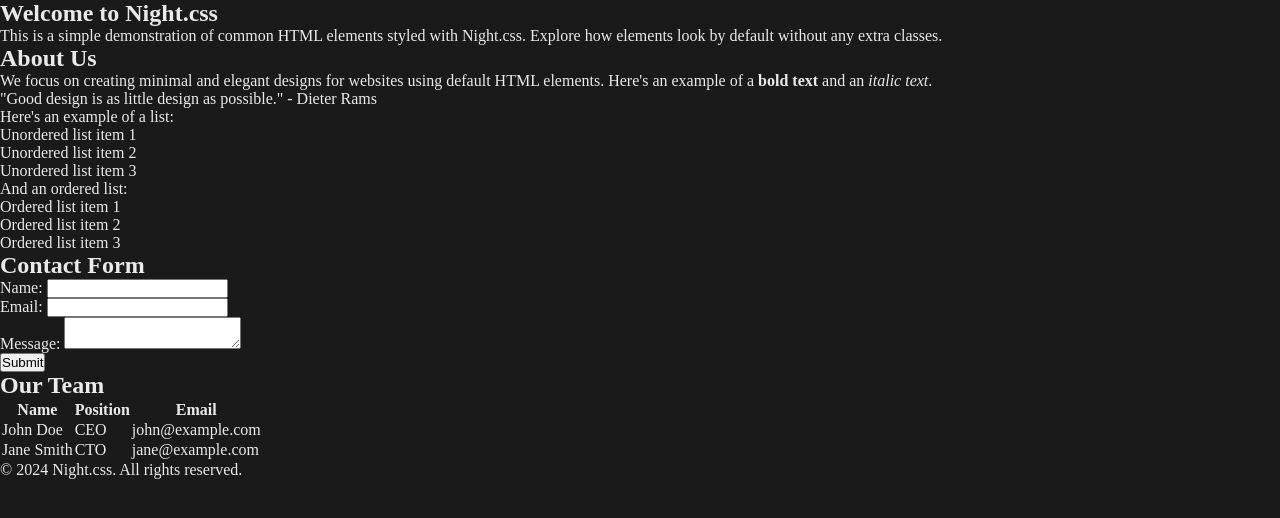
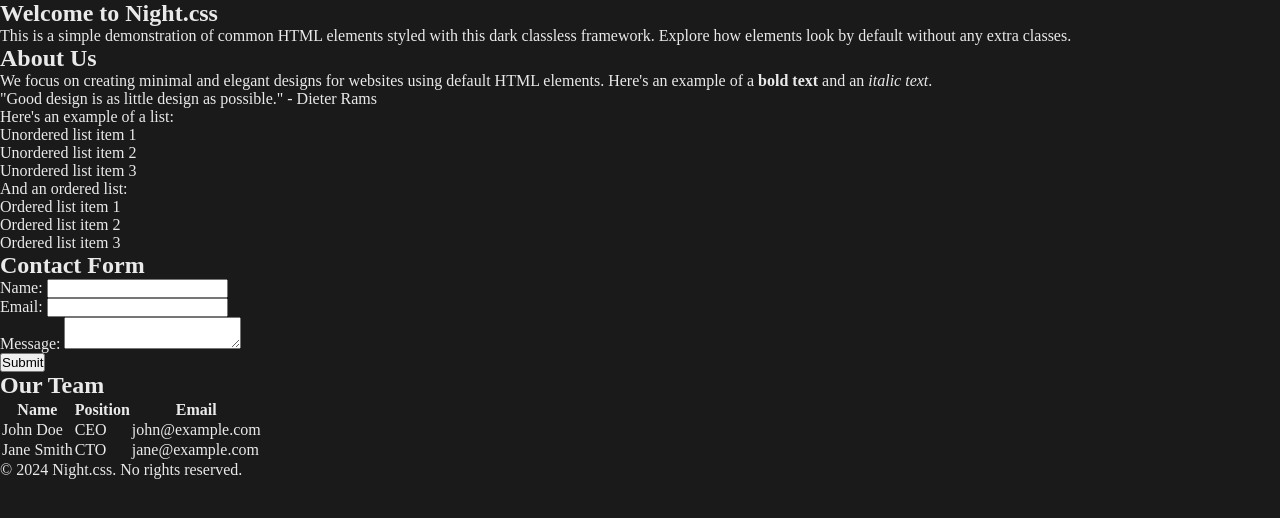
Before and after one commit to MarcosKlender/Night.css, a website: page index.html in a window 1280 px wide. Drawn offline with Linux system fonts and the light colour scheme.

```diff
--- a/index.html
+++ b/index.html
@@ -15,8 +15,8 @@
     <main>
         <section id="home">
             <h1>Welcome to Night.css</h1>
-            <p>This is a simple demonstration of common HTML elements styled with Night.css. Explore how elements look
-                by default without any extra classes.</p>
+            <p>This is a simple demonstration of common HTML elements styled with this dark classless framework.
+                Explore how elements look by default without any extra classes.</p>
         </section>
 
         <!-- About section with typical HTML tags -->
@@ -87,7 +87,7 @@
 
     <!-- Footer section -->
     <footer>
-        <p>&copy; 2024 Night.css. All rights reserved.</p>
+        <p>&copy; 2024 Night.css. No rights reserved.</p>
     </footer>
 
 </body>
```
Also changed, not shown: package.json (added, +8 -0 lines), README.md, dist/night.min.css, pnpm-lock.yaml (added), 1 other file.
